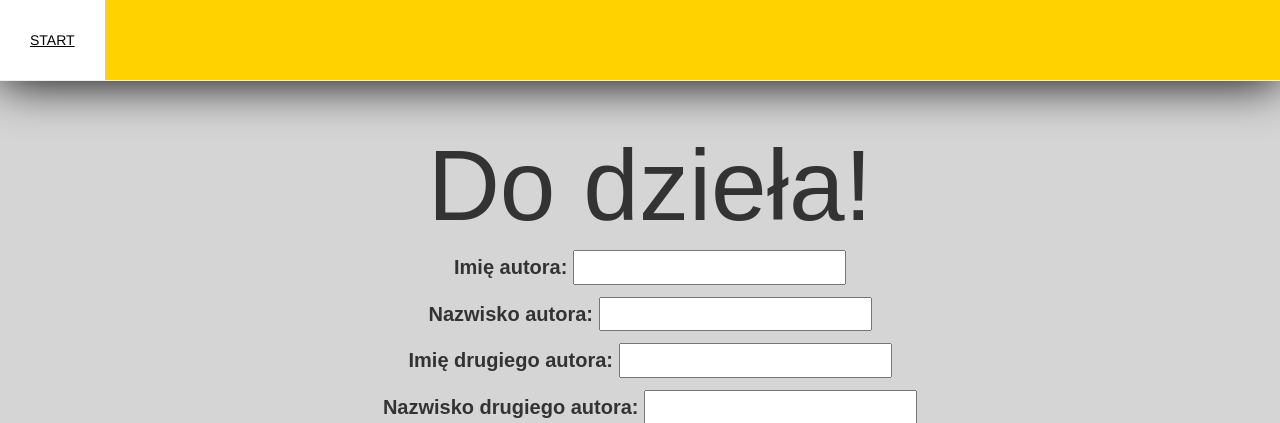
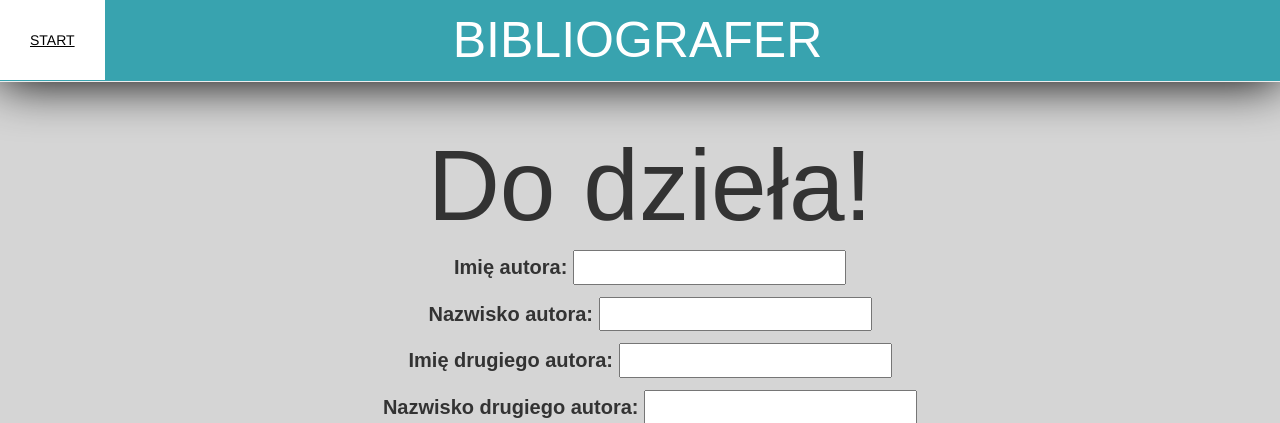
Before and after one commit to greesik/biblio, a Django app: page /main-category/1/1 in a window 1280 px wide. Shown: the top 423 px of the page. Run offline with Django 3.2, Linux system fonts and the light colour scheme; some libraries are stand-ins or nearby versions.

Commit message:
color change

```diff
--- a/biblio_app/templates/base.html
+++ b/biblio_app/templates/base.html
@@ -11,6 +11,7 @@
     <body>
     <div class="page-header">
         <a href="/main-category/">START</a>
+        <span id="title">BIBLIOGRAFER</span>
     </div>
     <div class="content">
         {% block content %}
--- a/static/css/style.css
+++ b/static/css/style.css
@@ -1,7 +1,7 @@
 
 .page-header {
     overflow: hidden;
-    background-color: rgba(255, 210, 0, 1);
+    background-color: rgba(33, 155, 169, 0.87);
     box-shadow: 0px 1px 50px black;
     position: fixed;
     top: -40px;
@@ -19,6 +19,16 @@
 .page-header a:hover {
     background: white;
     color: black;
+}
+.page-header span {
+    display: block;
+    text-align: center;
+    font-family: Avenir, sans-serif;
+    width: 500px;
+    color: white;
+    padding: 5px 5px 5px 0;
+    font-size: 50px;
+    margin: 0 auto;
 }
 
 .content {
```
